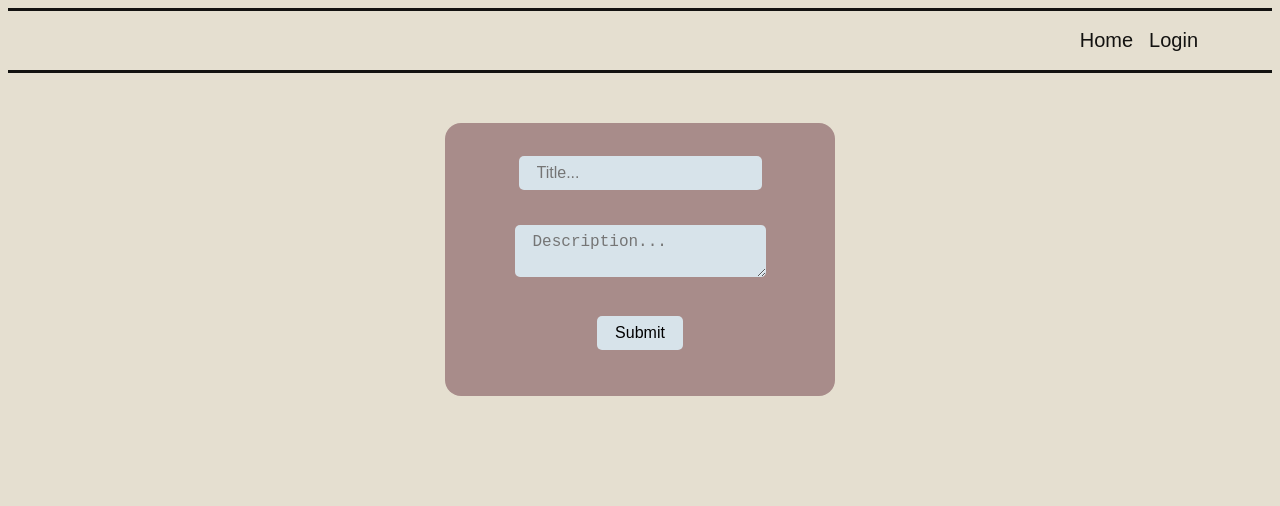
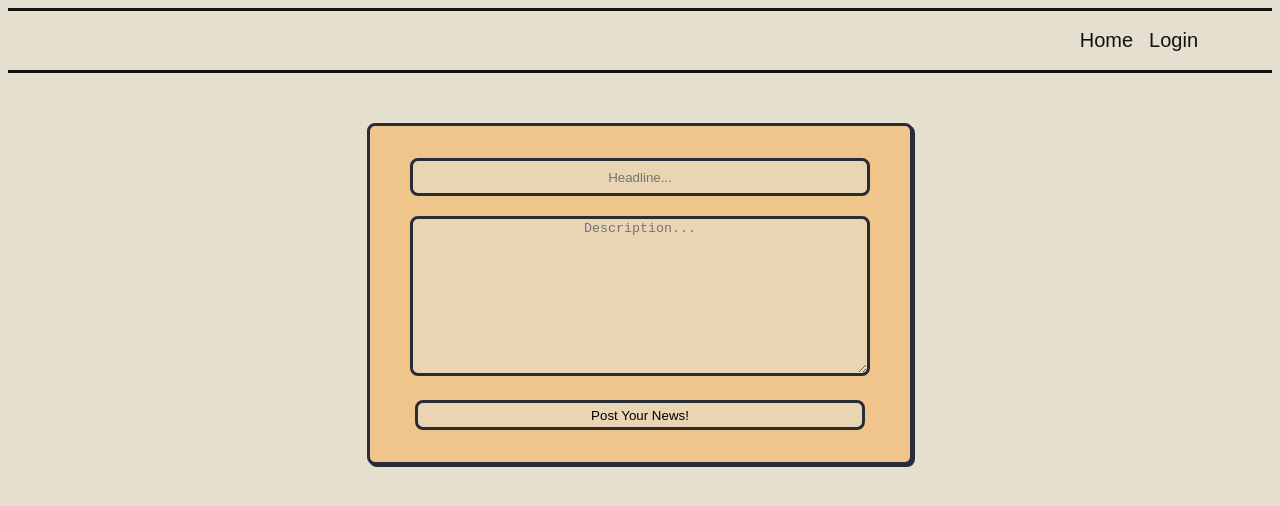
Before and after one commit to DBurgess93/social-media-app, a React (Create React App) app: page /createpost in a window 1280 px wide. Shown: the top 506 px of the page. Built offline with nearby package versions, Linux system fonts and the light colour scheme; no server answers.

Commit message:
Update Create Post form

```diff
--- a/src/App.css
+++ b/src/App.css
@@ -68,7 +68,10 @@ button:hover {
   padding: 0px 8px;
 }
 
-.submit:hover {
+.submit-post {
+}
+
+.submit-post:hover {
   cursor: pointer;
 }
 
@@ -80,21 +83,28 @@ button:hover {
 .form-box form {
   margin-top: 50px;
   padding: 30px 20px;
-  background: #a88c8a;
-  width: 350px;
-  border-radius: 16px;
+  background: #f0c58b;
+  border: #282c34 solid;
+  width: 500px;
+  border-radius: 8px;
+  box-shadow: #282c34 2px 2px;
   overflow: hidden;
 }
 
 .form-box input,
 textarea {
-  padding: 8px 18px;
-  margin: 3px 8px 16px 8px;
-  background-color: rgba(222, 239, 248, 0.877);
-  border: 0px transparent;
-  border-radius: 5px;
-  font-size: 16px;
+  height: 30px;
+  width: 450px;
+  margin: 2px;
+  border: #282c34 solid;
+  border-radius: 8px;
+  background: #e5dfd096;
   z-index: 1;
+  text-align: center;
+}
+
+.form-box textarea {
+  height: 150px;
 }
 
 .post {
--- a/src/pages/create-post/create-form.tsx
+++ b/src/pages/create-post/create-form.tsx
@@ -44,11 +44,11 @@ export const CreateForm = () => {
   return (
     <div className="form-box">
       <form onSubmit={handleSubmit(onCreatePost)}>
-        <input placeholder="Title..." {...register("title")} />
+        <input placeholder="Headline..." {...register("title")} />
         <p style={{ color: "red" }}>{errors.title?.message}</p>
         <textarea placeholder="Description..." {...register("description")} />
         <p style={{ color: "red" }}>{errors.description?.message}</p>
-        <input className="submit" type="submit" />
+        <input className="submit-post" type="submit" value="Post Your News!" />
       </form>
     </div>
   );
```
